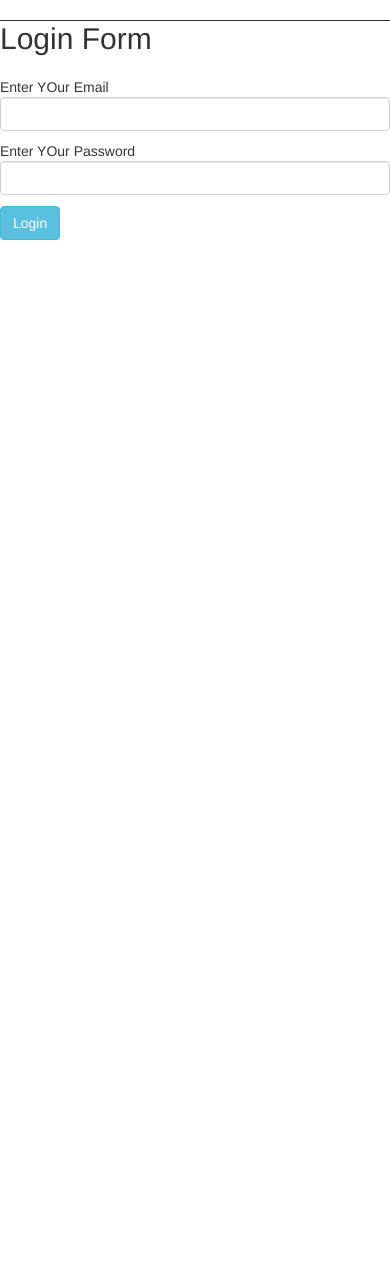
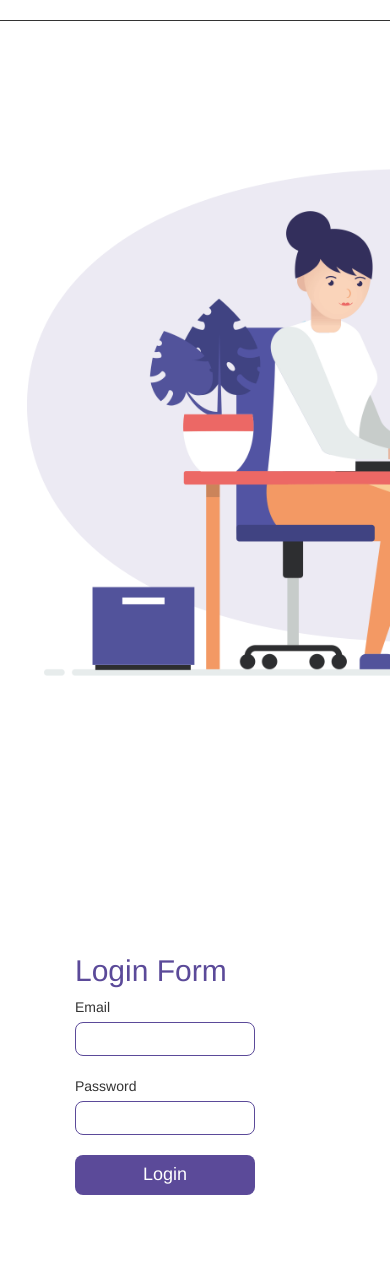
Before and after one commit to BilenAssres/AdvancedITSecurity, a PHP site: page /index.php?info=login in a window 390 px wide; the page is wider, and only the part inside the window is pictured. Shown: the part 50-1335 px from the top of that part. Before the commit the page ends 290 px from the top of that part, so only its background shows below. Run offline with PHP 8.4, Linux system fonts and the light colour scheme.

Commit message:
login is done

```diff
--- a/css/iot.css
+++ b/css/iot.css
@@ -43,3 +43,27 @@
 .center-text{
     text-align: center;
 }
+.input-field{
+    border: 1px solid #5b4a99;
+    border-radius: 8px;
+    font-size: 14px;
+    line-height: 1.2;
+    margin-top: 0.5rem;
+    padding: 0.75rem 1.2rem;
+    width: 100%;
+    background-color: white !important;
+}
+.submit-btn{
+        background-color: #5b4a99;
+        border: none;
+        border-radius: 8px;
+        color: #fff;
+        font-weight: 400;
+        outline: none;
+        padding: 0.75rem;
+        width: 100%;
+}
+.smo{
+
+    width: 100vh;
+}
--- a/index.php
+++ b/index.php
@@ -119,8 +119,8 @@ session_start();
 				<p style="margin-bottom: 20px;"> The app is intended to collect citizens' complaints/ideas they noticed about Addis Ababa City roads such as parking problems, manholes, public property abuse, road defects, and so on. </p>
                 <a href="index.php?info=registration" class="get-started">Get Started</a>
 			</div>
-            <div class="col-sm-6">
-                <img class="comp-css" src="./assets/dist/img/complaints.jpg">
+            <div class="col-sm-6" align="right">
+                <div><img class="" src="./assets/dist/img/c.png"></div>
             </div>
         </div>
             <div class="row members" style="margin: 20px;">
--- a/login.php
+++ b/login.php
@@ -32,40 +32,24 @@ $err="<font color='red'>Invalid login details</font>";
 
 ?>
 <div class="row">
-		<div class="col-sm-2"></div>
-		<div class="col-sm-8">
+		<div class="col-sm-6">
+		<img class="smo" src="./assets/dist/img/log.png">
+		</div>
+		<div class="col-sm-6" style="padding: 90px; padding-right: 150px;">
 
 <form method="post">
-	<div class="row">
-		<div class="col-sm-4"></div>
-		<div class="col-sm-4"><h2>Login Form</h2></div>
-	</div>
+	<h2 style="color: #5b4a99;">Login Form</h2>
 
-	<div class="row">
-		<div class="col-sm-4"></div>
-		<div class="col-sm-4"><?php echo @$err;?></div>
-	</div>
+	<?php echo @$err;?>
+
+		<div>Email</div>
+		<input type="email" name="e" class=" input-field" style="margin-bottom: 20px;"/>
+		<div>Password</div>
+		<input type="password" name="p" class="input-field" style="margin-bottom: 20px;"/>
+
+		<input type="submit" value="Login" name="save" class="submit-btn" style="font-size: 18px;"/>
 
 
-
-	<div class="row" style="margin-top:10px">
-		<div class="col-sm-4">Enter YOur Email</div>
-		<div class="col-sm-5">
-		<input type="email" name="e" class="form-control"/></div>
-	</div>
-
-	<div class="row" style="margin-top:10px">
-		<div class="col-sm-4">Enter YOur Password</div>
-		<div class="col-sm-5">
-		<input type="password" name="p" class="form-control"/></div>
-	</div>
-	<div class="row" style="margin-top:10px">
-		<div class="col-sm-4"></div>
-		<div class="col-sm-8">
-		<input type="submit" value="Login" name="save" class="btn btn-info"/>
-
-		</div>
-	</div>
 </form>
 </div>
 </div>
```
Also changed, not shown: assets/dist/img/c.png (added), assets/dist/img/illustration.jpg (added), assets/dist/img/log.png (added), assets/dist/img/smok.png (added), 1 other file.
